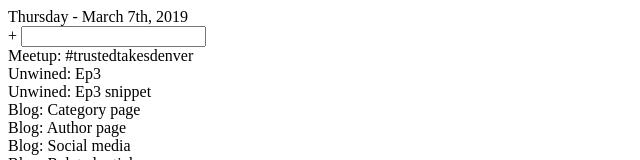
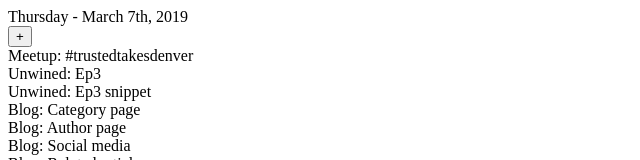
Before and after one commit to davidsasda/donezu, a React (Vite) app: page / in a window 1280 px wide. Shown: the top 160 px of the page, without its empty margins (0-640 px from the left). Built offline with nearby package versions, Linux system fonts and the light colour scheme.

Commit message:
added toggle

```diff
--- a/src/components/dayView/NewTask.js
+++ b/src/components/dayView/NewTask.js
@@ -4,8 +4,15 @@ class NewTask extends React.Component {
   constructor(props) {
     super(props);
     this.state = {
-      query: ''
+      query: '',
+      toggle: false
     }
+  }
+
+  toggle() {
+    this.setState({
+      toggle: !this.state.toggle
+    })
   }
 
   handleChange(event) {
@@ -18,7 +25,8 @@ class NewTask extends React.Component {
     if (event.key === 'Enter') {
       this.props.addTask(this.state.query);
       this.setState({
-        query: ''
+        query: '',
+        toggle: !this.state.toggle
       })
     }
   }
@@ -26,11 +34,13 @@ class NewTask extends React.Component {
   render() {
     return (
       <div>
-        + <input
-          value={this.state.query}
-          onChange={this.handleChange.bind(this)}
-          onKeyPress={(event) => this.handleEnterKey(event)}
-        ></input>
+        <button onClick={() => this.toggle()}>+</button>
+        {this.state.toggle &&
+          <input
+            value={this.state.query}
+            onChange={this.handleChange.bind(this)}
+            onKeyPress={(event) => this.handleEnterKey(event)}
+          ></input>}
       </div>
     )
   }
```
